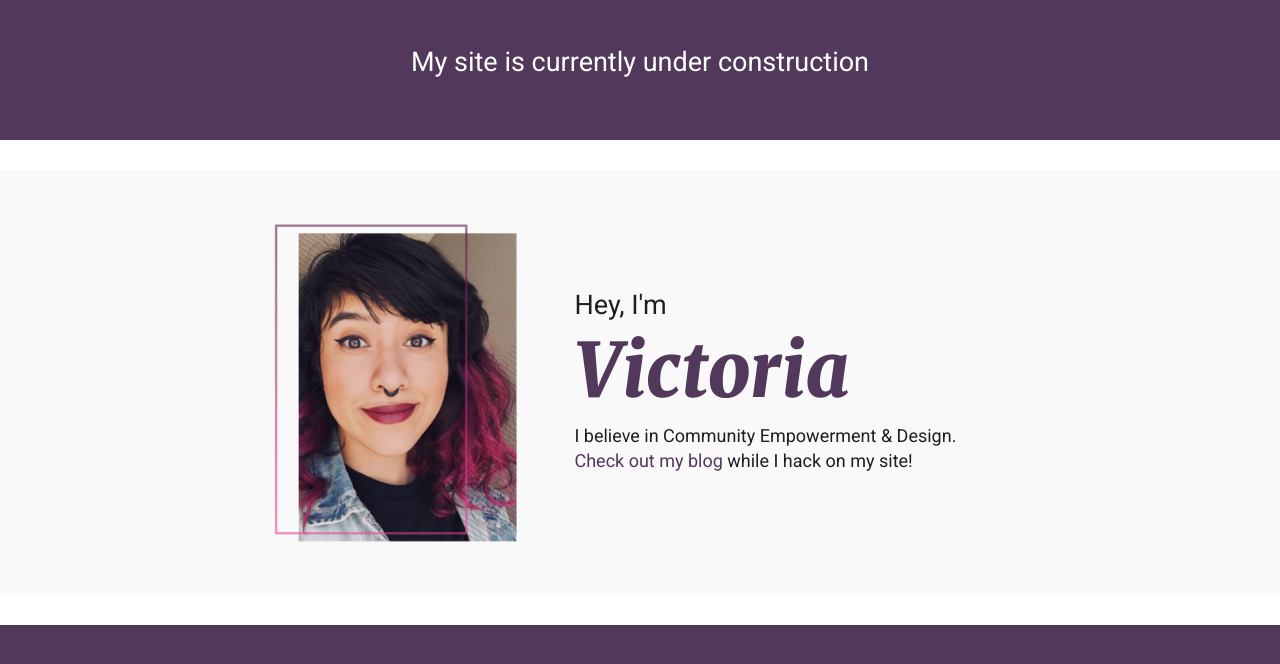
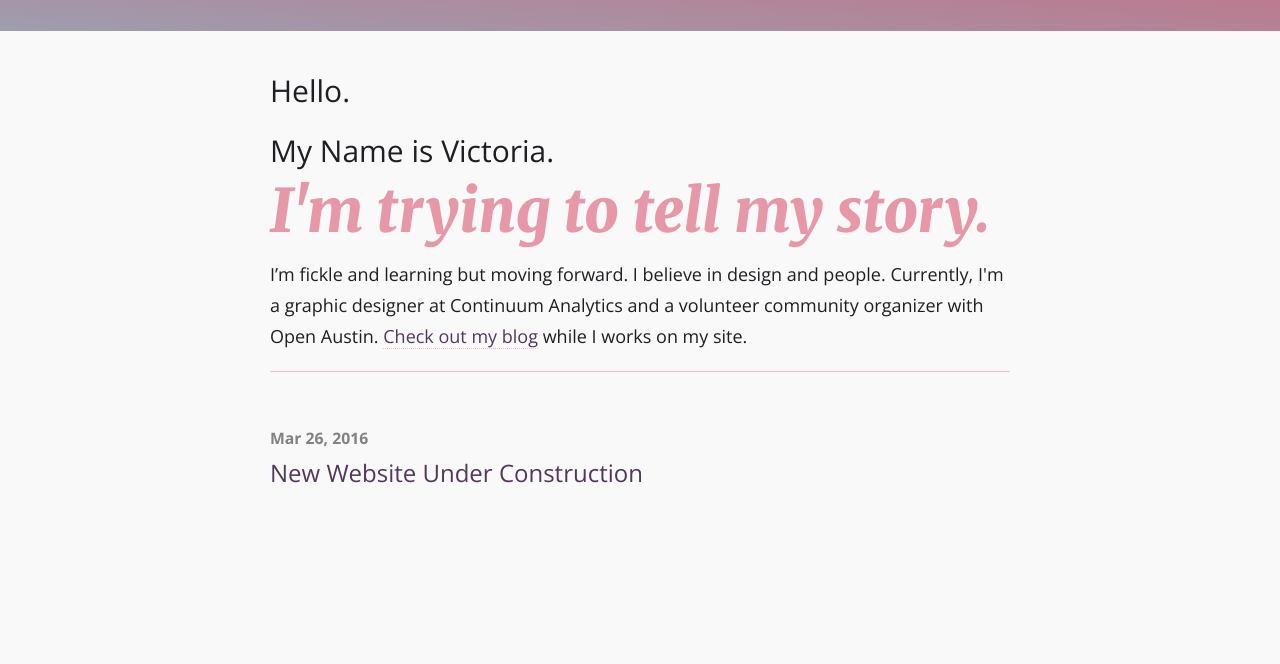
Before and after one commit to VictoriaODell/personal-website, a Jekyll site: the page built from website-revamp/index.html, in a window 1280 px wide. Shown: the top 664 px of the page. Built offline with Jekyll 4.4.1, drawn with Linux system fonts in a browser that asks for light colours.

Commit message:
MVP experimental blog

```diff
--- a/website-revamp/_layouts/index_default.html
+++ b/website-revamp/_layouts/index_default.html
@@ -8,7 +8,6 @@
     <div class="index-wrapper purple center">
       <section class="wrapper">
               <div class="inline top">
-                <H2>My site is currently under construction
                 </H2>
               </div>
       </section>
@@ -19,47 +18,36 @@
 
       <div class="index-wrapper white">
         <section class="wrapper ">
-                <div class="placeholder inline top"></div>
                 <div class="inline top">
-                  <H2>Hey, I'm</H2>
-                  <H1><span class="display">Victoria</span></h1>
+                  <div class="display1">
+                    Hello.
+                      <br>
+                      My Name is Victoria.
+                   </div>
+                    <H1><span class="display">I'm trying to tell my story.</span></h1>
+                  </div>
                     <div class="index-special">
-                      <p>I believe in Community Empowerment & Design.
-                      <br>
-                      <a href="../blog.html">Check out my blog</a> while I hack on my site!
+                      <p>
+                        I’m fickle and learning but moving forward.
+                        I believe in design and people.
+
+                        Currently, I'm a graphic designer at Continuum Analytics and a volunteer community organizer with Open Austin.
+                      <a href="../blog.html">Check out my blog</a> while I works on my site.
                     </p>
                     </div>
-                </div>
-        </section>
-      </div>
 
+                    <ul class="post-list">
+                      {% for post in site.posts %}
+                        <li>
+                          <span class="post-meta">{{ post.date | date: "%b %-d, %Y" }}</span>
 
-
-<!----      Under Contsruction
-
-<div class="index-wrapper">
-        <section class="wrapper">
-                <div>
-                  <ul>
-                    <li>Blog</li>
-                    <li>Work</li>
-                    <li>About </li>
-                  </ul>
-                </div>
-        </section>
-      </div>
-
-      <div class="index-wrapper">
-        <section class="wrapper">
-                <div>
-                </div>
-        </section>
-      </div>
--->
-
+                          <h2>
+                            <a class="post-link" href="{{ post.url | prepend: site.baseurl }}">{{ post.title }}</a>
+                          </h2>
+                        </li>
+                      {% endfor %}
+                    </ul>
+          </div>
+      </section>
   </body>
-
-
-
-
 </html>
--- a/website-revamp/_sass/_base.scss
+++ b/website-revamp/_sass/_base.scss
@@ -25,6 +25,7 @@ body {
     -o-font-feature-settings: "kern" 1;
     font-feature-settings: "kern" 1;
     font-kerning: normal;
+    line-height:  1.7;
 }
 
 p{
@@ -111,10 +112,16 @@ a {
         text-decoration: underline;
     }
 }
+.index-special{
+    padding-bottom: 20px;
+    border-bottom: 1px solid #F5BDC9;
+    margin-bottom: 50px;
+}
+
 
 .index-special a {
     color: $brand-color;
-    text-decoration: none;
+    border-bottom: 1px dotted #F5BDC9;
 
     &:visited {
         color: darken($brand-color, 15%);
@@ -123,7 +130,7 @@ a {
     &:hover {
         color: $text-color;
         text-decoration: none;
-        background-color: #e3bce8;
+        background-color: #F5BDC9;
     }
 }
 
@@ -198,8 +205,6 @@ pre {
  */
 .index-wrapper {
     width: 100%;
-    padding-top: 50px;
-    padding-bottom: 50px;
 }
 .placeholder{
     width: 250px;
@@ -219,7 +224,28 @@ pre {
   text-align: center;
 }
 .purple{
-  background-color: rgb(82,56,90);
+  background: linear-gradient(185deg, #df4f67, #69ddea);
+  background-size: 400% 400%;
+
+  -webkit-animation: AnimationName 6s ease infinite;
+  -moz-animation: AnimationName 6s ease infinite;
+  animation: AnimationName 6s ease infinite;
+
+  @-webkit-keyframes AnimationName {
+      0%{background-position:54% 0%}
+      50%{background-position:47% 100%}
+      100%{background-position:54% 0%}
+  }
+  @-moz-keyframes AnimationName {
+      0%{background-position:54% 0%}
+      50%{background-position:47% 100%}
+      100%{background-position:54% 0%}
+  }
+  @keyframes AnimationName {
+      0%{background-position:54% 0%}
+      50%{background-position:47% 100%}
+      100%{background-position:54% 0%}
+  }
   color: white;
 }
 .white{
--- a/website-revamp/_sass/_layout.scss
+++ b/website-revamp/_sass/_layout.scss
@@ -33,7 +33,6 @@
     }
 
     .page-link {
-        color: white;
         line-height: $base-line-height;
 
         // Gaps between nav items, but not on the last one
@@ -171,7 +170,7 @@
  */
 .page-content {
     padding: $spacing-unit 0;
-    background-color: white;
+    background-color: #F9F9F9;
 }
 
 .page-heading {
@@ -244,12 +243,15 @@
     }
 }
 
-
+.display1{
+    font-size: 30px;
+    line-height: 2;
+}
 .display{
   font-family: "merriweather", fantasy;
   font-weight: 900;
   font-style: italic;
-  font-size: 75px;
+  font-size: 60px;
   line-height: 1;
-  color: #52385a;
+  color: #E698A9;
 }
--- a/website-revamp/css/main.scss
+++ b/website-revamp/css/main.scss
@@ -2,12 +2,12 @@
 # Only the main Sass file needs front matter (the dashes are enough)
 ---
 @charset "utf-8";
-@import url(https://fonts.googleapis.com/css?family=Roboto+Slab);
-@import url(https://fonts.googleapis.com/css?family=Roboto:400,700);
+@import url(https://fonts.googleapis.com/css?family=Open+Sans);
+@import url(https://fonts.googleapis.com/css?family=Open+Sans:400,700);
 
 // Our variables
-$base-font-family: "Roboto", Helvetica, Arial, sans-serif;
-$serif-font-family: "Roboto Slab", serif;
+$base-font-family: "Open Sans", Helvetica, Arial, sans-serif;
+$serif-font-family: "Open Sans", serif;
 $base-font-size:   18px;
 $base-font-weight: 400;
 $small-font-size:  $base-font-size * 0.875;
@@ -16,7 +16,7 @@ $base-line-height: 25px;
 $spacing-unit:     30px;
 
 $text-color:       #111;
-$background-color: rgb(82,56,90);
+$background-color: #F9F9F9;
 $brand-color:      #52385a;
 
 $grey-color:       #828282;
```
Also changed, not shown: website-revamp/_includes/header.html (+8 -1 lines).
